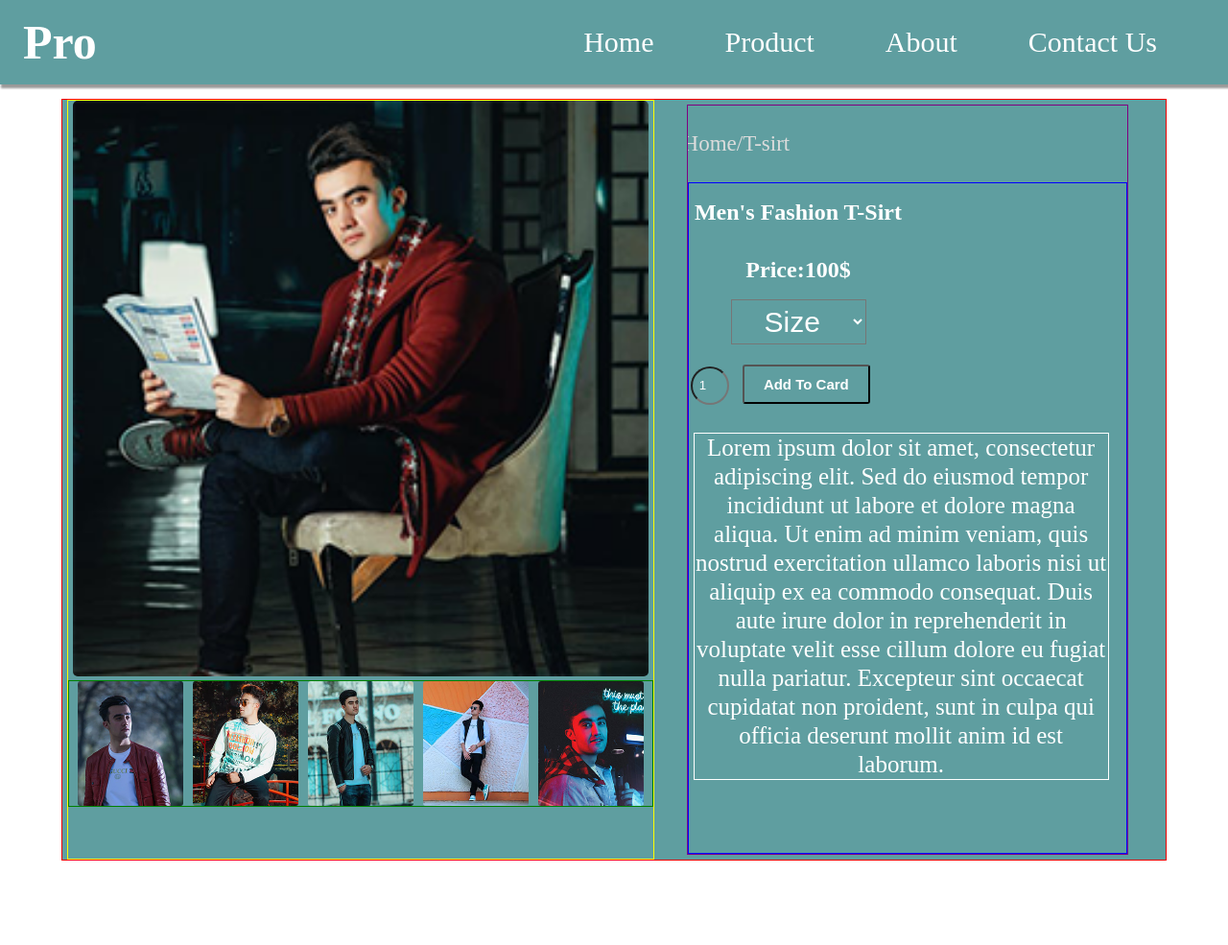
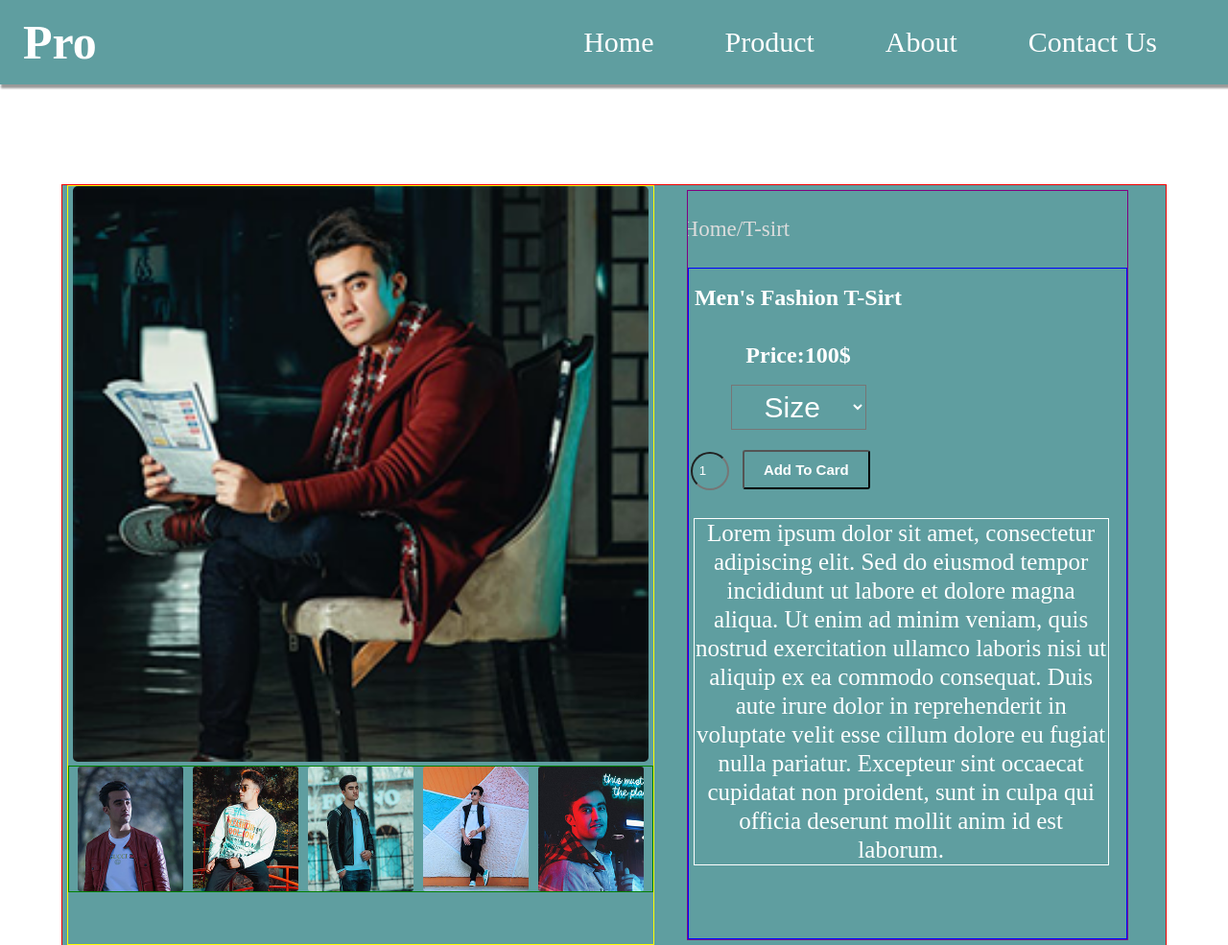
Before and after one commit to Jenil63/jenil1, a plain HTML site: page product.html in a window 1280 px wide. Shown: the top 985 px of the page at 96% size. Before the commit the page ends 912 px from the top, so only its background shows below. Drawn offline with Linux system fonts and the light colour scheme.

Commit message:
Add files via upload

```diff
--- a/product.html
+++ b/product.html
@@ -16,8 +16,9 @@
             display: flex;
             justify-content:space-between;
             align-items: center;
-            position: sticky;
+            position: fixed;
             top:0;
+            width:100%;
             box-shadow:3px 2px 2px 2px rgba(0,0,0,0.4);
             box-sizing: border-box;
             background: cadetblue;
@@ -73,6 +74,7 @@
             justify-content: center;
             background: cadetblue;
             border:1px solid red;
+            margin-top:15%;
         }
         .big-img{
             margin:0px 5px;
```
Also changed, not shown: index.html (+3 -1 lines).
